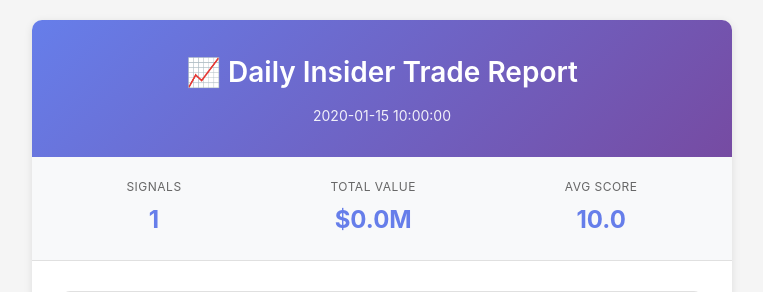
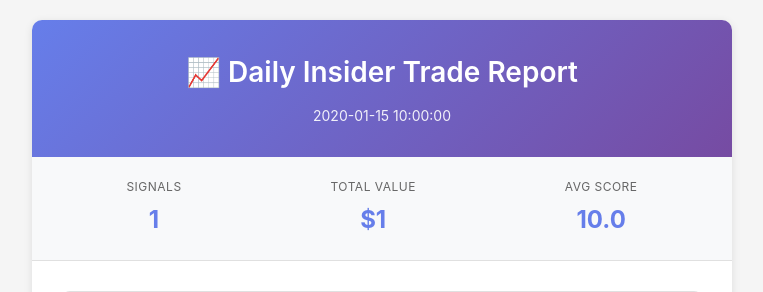
Before and after one commit to Samie-mirghani/insider-cluster-watch, a Python web app: template templates/daily_report.html in a window 1280 px wide. Shown: the top 292 px of the page, without its empty margins (258-1021 px from the left). Run offline with Jinja, Linux system fonts and the light colour scheme; the template is opened without the code that fills it: most values are stand-ins (such as "Sample title", 1, 10 or a date in 2020).

Commit message:
Enhance total value display in daily report
Refactor total value calculation to display in billions, millions, thousands, or as a whole number based on the value.

```diff
--- a/templates/daily_report.html
+++ b/templates/daily_report.html
@@ -244,7 +244,18 @@
       </div>
       <div class="summary-item">
         <div class="label">Total Value</div>
-        <div class="value">${{ (trades|sum(attribute='total_value')/1000000)|round(1) }}M</div>
+        <div class="value">
+          {% set total_val = trades|sum(attribute='total_value') %}
+          {% if total_val >= 1_000_000_000 %}
+            ${{ "{:.2f}".format(total_val / 1_000_000_000) }}B
+          {% elif total_val >= 1_000_000 %}
+            ${{ "{:.1f}".format(total_val / 1_000_000) }}M
+          {% elif total_val >= 1_000 %}
+            ${{ "{:.1f}".format(total_val / 1_000) }}K
+          {% else %}
+            ${{ "{:,.0f}".format(total_val) }}
+          {% endif %}
+        </div>
       </div>
       <div class="summary-item">
         <div class="label">Avg Score</div>
```
